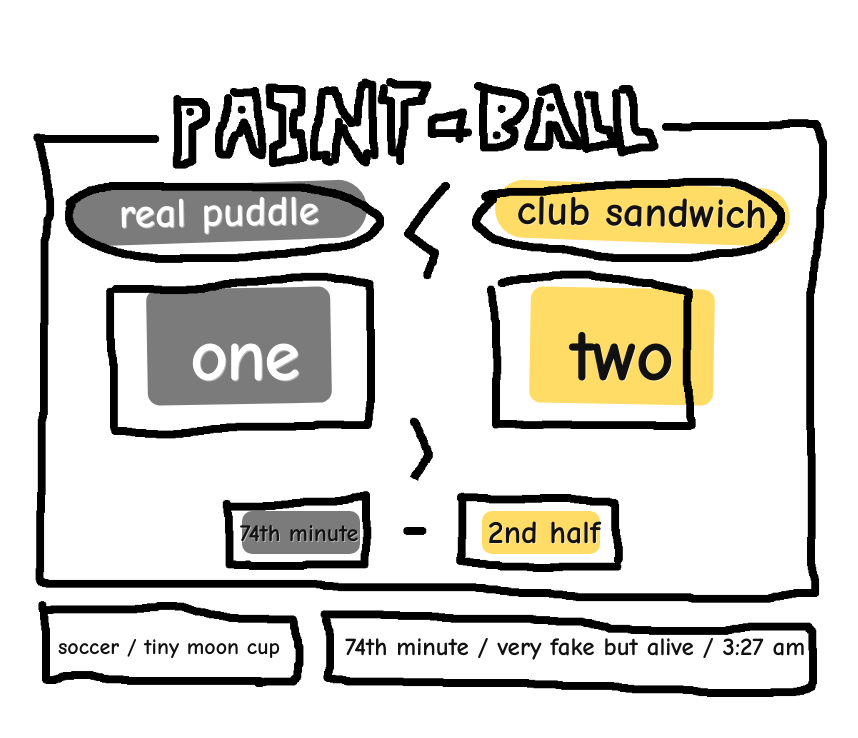
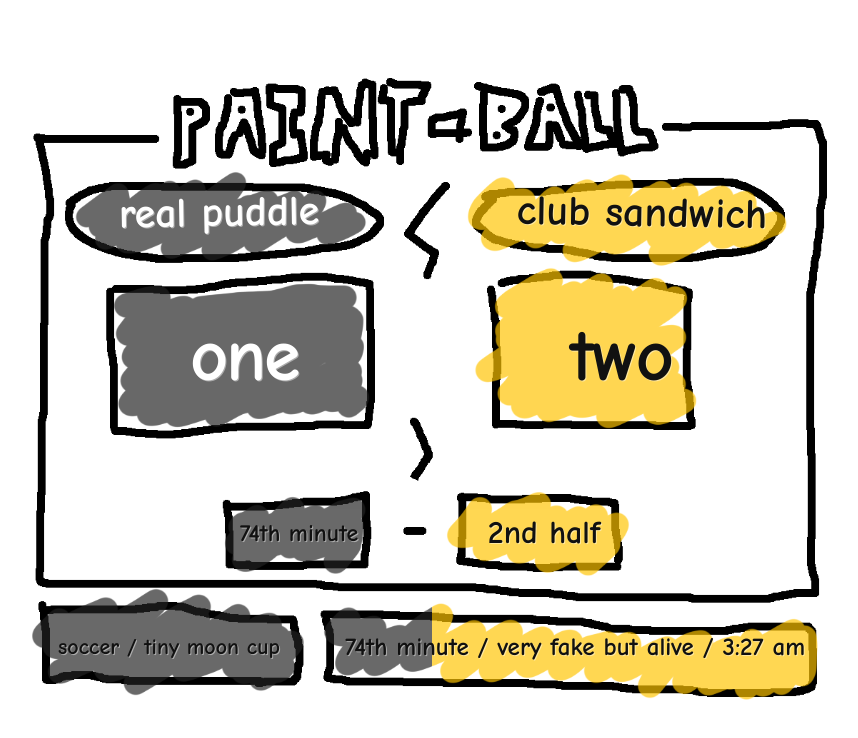
Before and after one commit to pandaslab-dev/2026-experiments, a plain HTML site: page paint-ball/index.html in a window 1280 px wide. Shown: the whole page, without its empty margins (208-1066 px from the left). Drawn offline with Linux system fonts and the light colour scheme; no server answers.

Commit message:
scribble background

```diff
--- a/paint-ball/index.html
+++ b/paint-ball/index.html
@@ -16,15 +16,9 @@
             alt="hand-drawn paint-ball scoreboard art"
           />
 
-          <div class="paint-layer" aria-hidden="true">
-            <div class="shape-fill away team-fill"></div>
-            <div class="shape-fill home team-fill"></div>
-
-            <div class="shape-fill away score-fill"></div>
-            <div class="shape-fill home score-fill"></div>
-
-            <div class="shape-fill away info-fill"></div>
-            <div class="shape-fill home info-fill"></div>
+          <div class="scribble-layer" aria-hidden="true">
+            <div class="scribble-side away scribble-base"></div>
+            <div class="scribble-side home scribble-base"></div>
           </div>
 
           <div class="board-text">
--- a/paint-ball/style.css
+++ b/paint-ball/style.css
@@ -36,7 +36,7 @@ body {
 }
 
 .board-art,
-.paint-layer,
+.scribble-layer,
 .board-text {
   position: absolute;
   inset: 0;
@@ -48,7 +48,7 @@ body {
   display: block;
 }
 
-.paint-layer {
+.scribble-layer {
   pointer-events: none;
 }
 
@@ -56,68 +56,28 @@ body {
   pointer-events: none;
 }
 
-.shape-fill {
+.scribble-side {
   position: absolute;
-  opacity: 0.6;
-  mix-blend-mode: multiply;
-  overflow: hidden;
+  inset: 0;
+  opacity: 0.68;
+  background: var(--away-color);
+  clip-path: inset(0 50% 0 0);
+  -webkit-mask-repeat: no-repeat;
+  mask-repeat: no-repeat;
+  -webkit-mask-position: center;
+  mask-position: center;
+  -webkit-mask-size: 100% 100%;
+  mask-size: 100% 100%;
 }
 
-.shape-fill.away {
-  background: var(--away-color);
+.scribble-side.home {
+  background: var(--home-color);
+  clip-path: inset(0 0 0 50%);
 }
 
-.shape-fill.home {
-  background: var(--home-color);
-}
-
-.team-fill {
-  top: 22.9%;
-  width: 29.5%;
-  height: 8.1%;
-  border-radius: 999px;
-}
-
-.team-fill.away {
-  left: 14%;
-  transform: rotate(-2deg);
-}
-
-.team-fill.home {
-  right: 14.2%;
-  transform: rotate(2deg);
-}
-
-.score-fill {
-  top: 37.5%;
-  width: 18.4%;
-  height: 16.2%;
-  border-radius: 12px;
-}
-
-.score-fill.away {
-  left: 21.5%;
-  transform: rotate(-1deg);
-}
-
-.score-fill.home {
-  right: 21.8%;
-  transform: rotate(1deg);
-}
-
-.info-fill {
-  top: 68.8%;
-  width: 11.8%;
-  height: 5.9%;
-  border-radius: 10px;
-}
-
-.info-fill.away {
-  left: 31%;
-}
-
-.info-fill.home {
-  right: 33.2%;
+.scribble-base {
+  -webkit-mask-image: url("board-scribbles.png");
+  mask-image: url("board-scribbles.png");
 }
 
 .slot {
```
Also changed, not shown: paint-ball/board-scribbles.png (added).
